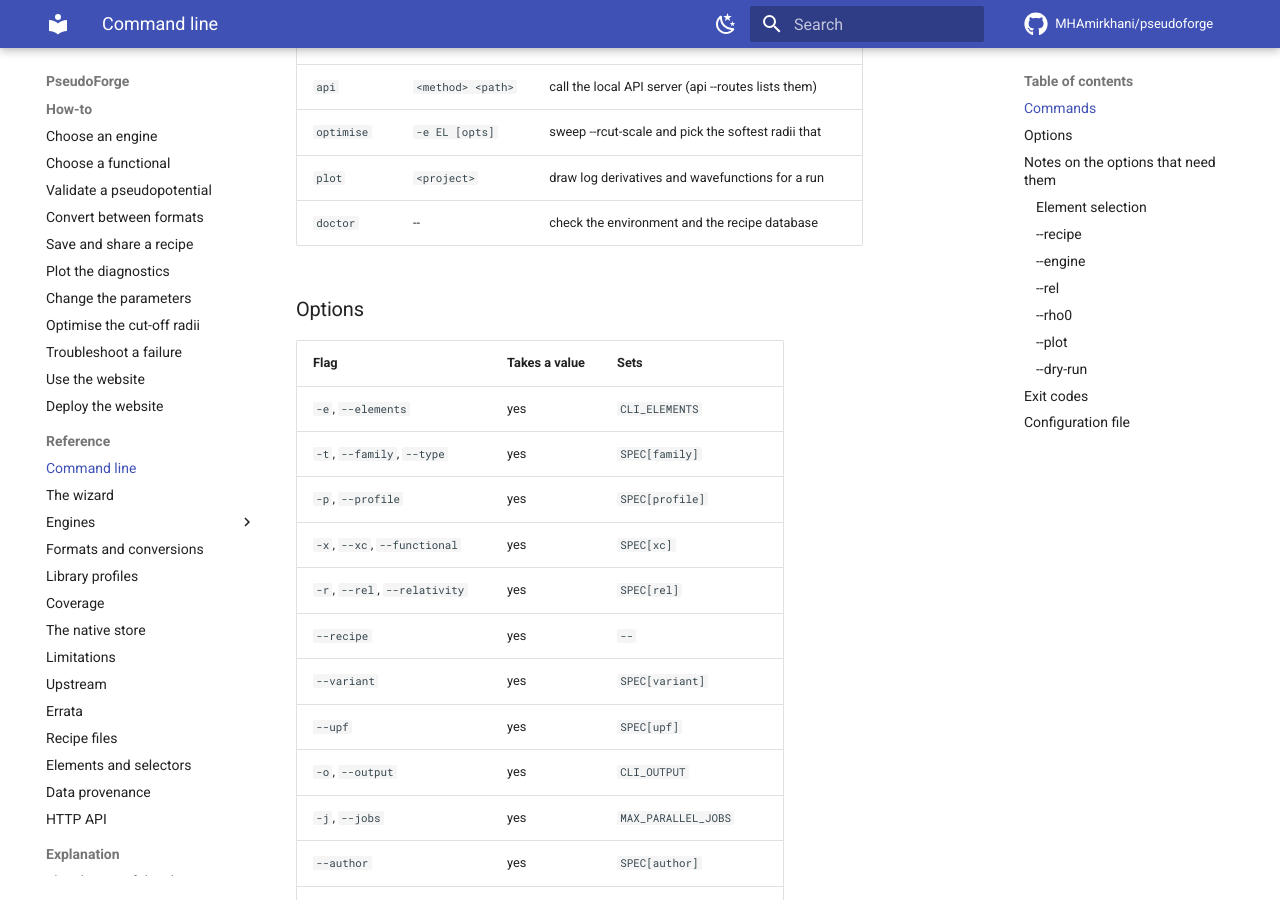
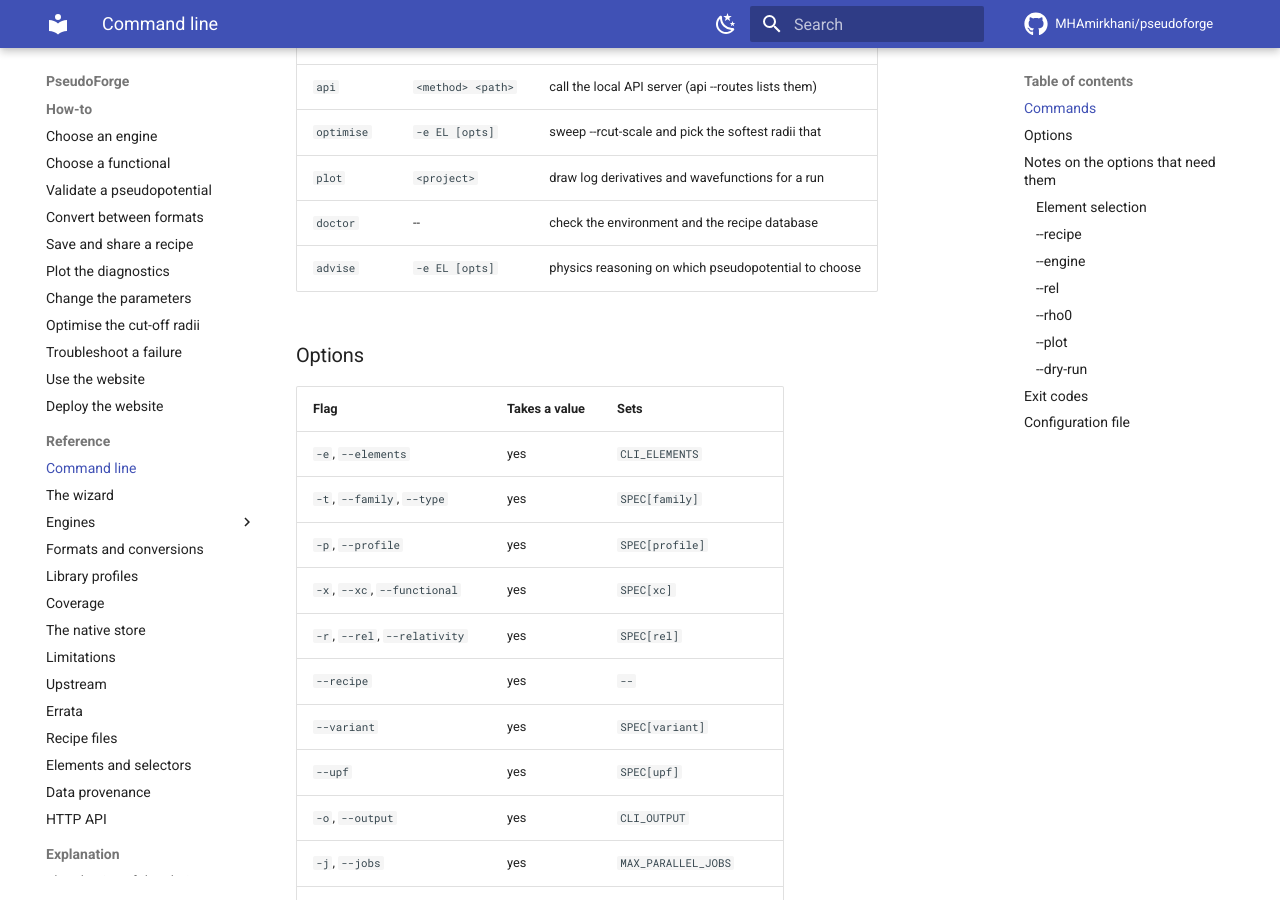
Before and after one commit to MHAmirkhani/PseudoForge, an MkDocs documentation site: the page built from docs/reference/cli.md, in a window 1280 px wide and 900 px high, scrolled down 1563 px. Built offline with MkDocs 1.6.1 and Material for MkDocs 9.7.7, drawn with Linux system fonts in a browser that asks for light colours; comment, search, counter and statistics services are not loaded.

Commit message:
advise: cmd_advise in lib/cli.sh and the dispatcher entry

```diff
--- a/docs/reference/cli.md
+++ b/docs/reference/cli.md
@@ -51,6 +51,7 @@ is the same as `pseudoforge generate -e Si …`.
 | `optimise` | `-e EL [opts]` | sweep --rcut-scale and pick the softest radii that |
 | `plot` | `<project>` | draw log derivatives and wavefunctions for a run |
 | `doctor` | -- | check the environment and the recipe database |
+| `advise` | `-e EL [opts]` | physics reasoning on which pseudopotential to choose |
 
 ### Options
 
```
Also changed, not shown: 4 other files.
